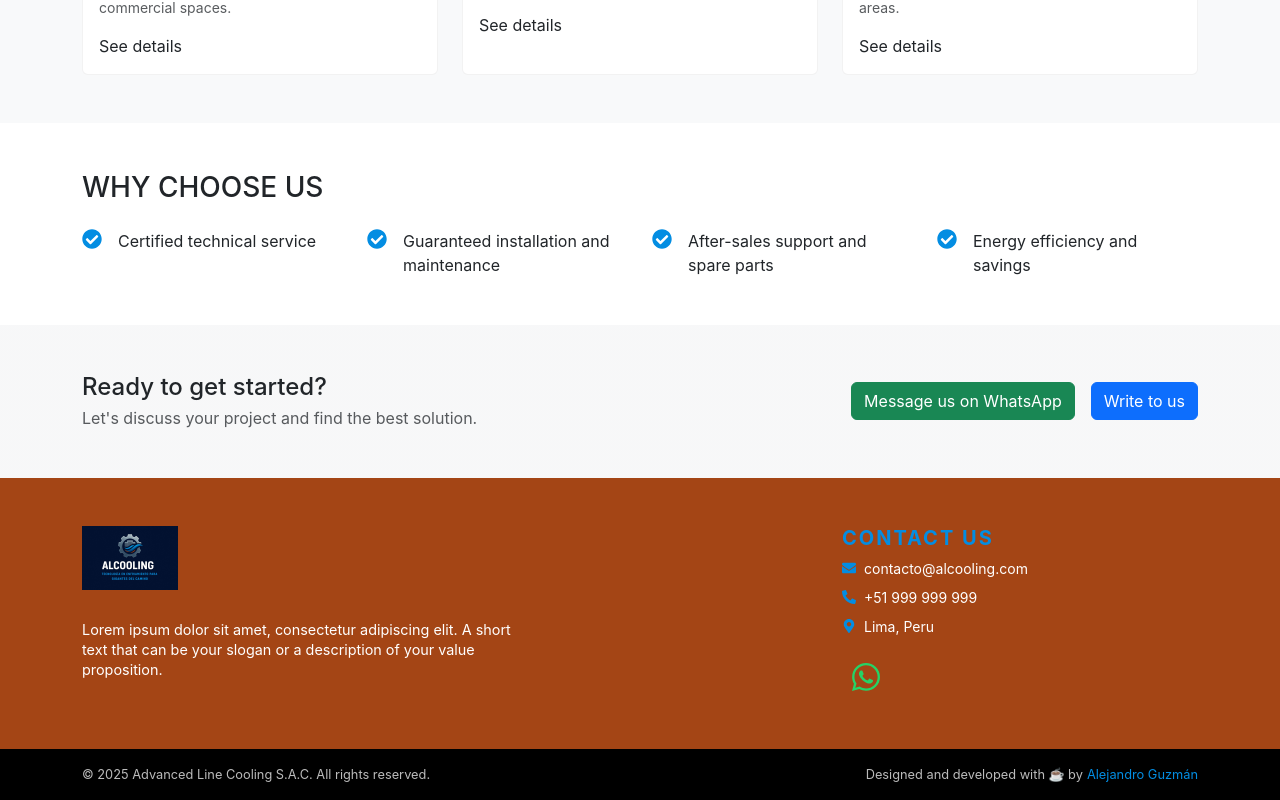
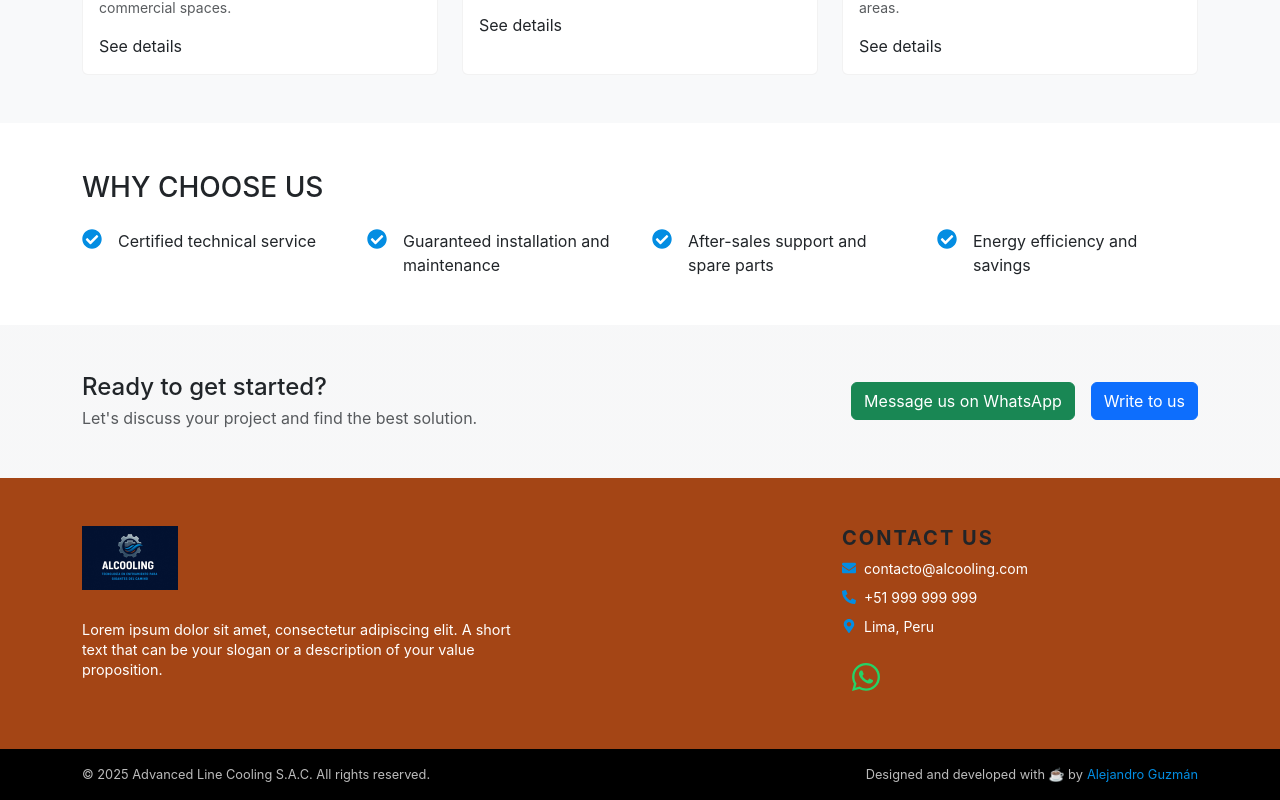
Before and after one commit to jAlejandroGM/advancedline-cooling-web, a React (Vite) app: page / in a window 1280 px wide. Shown: the part 866-1666 px from the top of the page. Built offline with nearby package versions, Linux system fonts and the light colour scheme.

Commit message:
fix: update footer heading color for improved readability

```diff
--- a/src/components/Footer/Footer.module.css
+++ b/src/components/Footer/Footer.module.css
@@ -36,7 +36,7 @@
 }
 
 footer h6 {
-  color: var(--color-titles);
+  color: rgb(33, 37, 41);
   letter-spacing: 0.1em;
   font-size: 1rem;
 }
```
